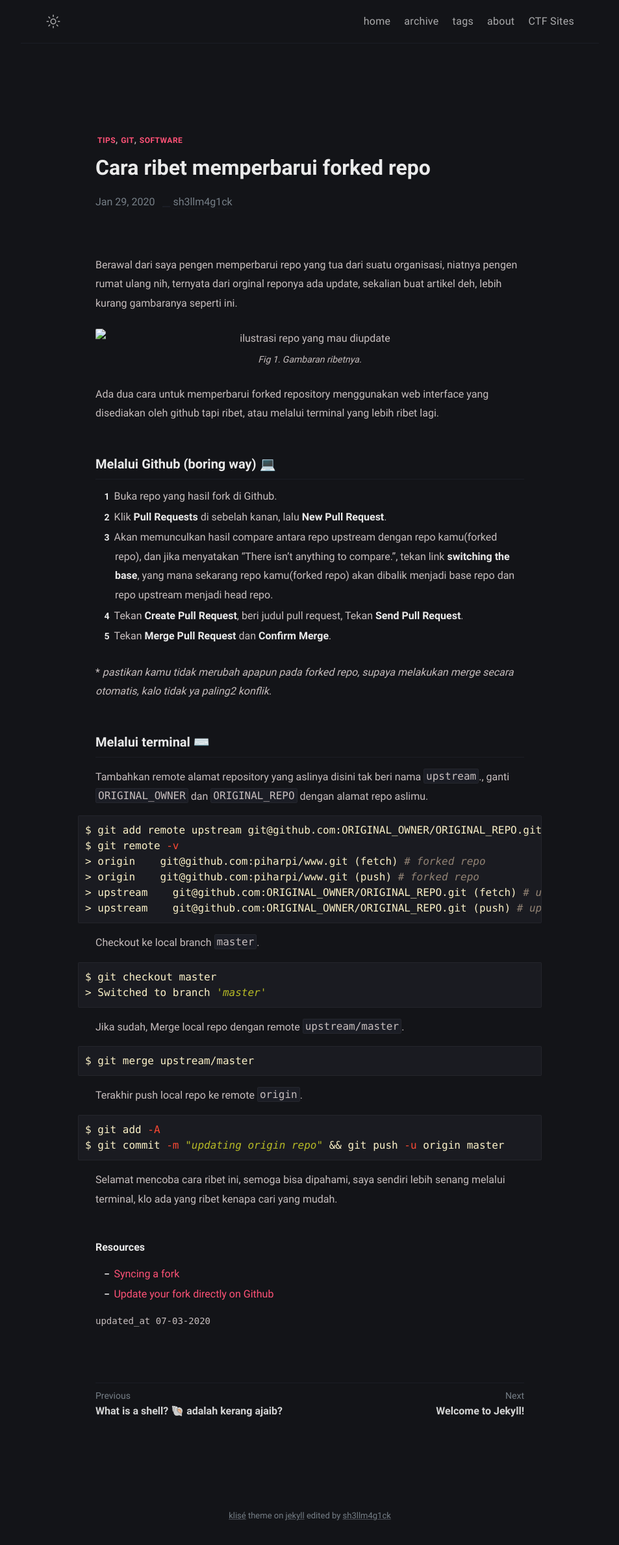
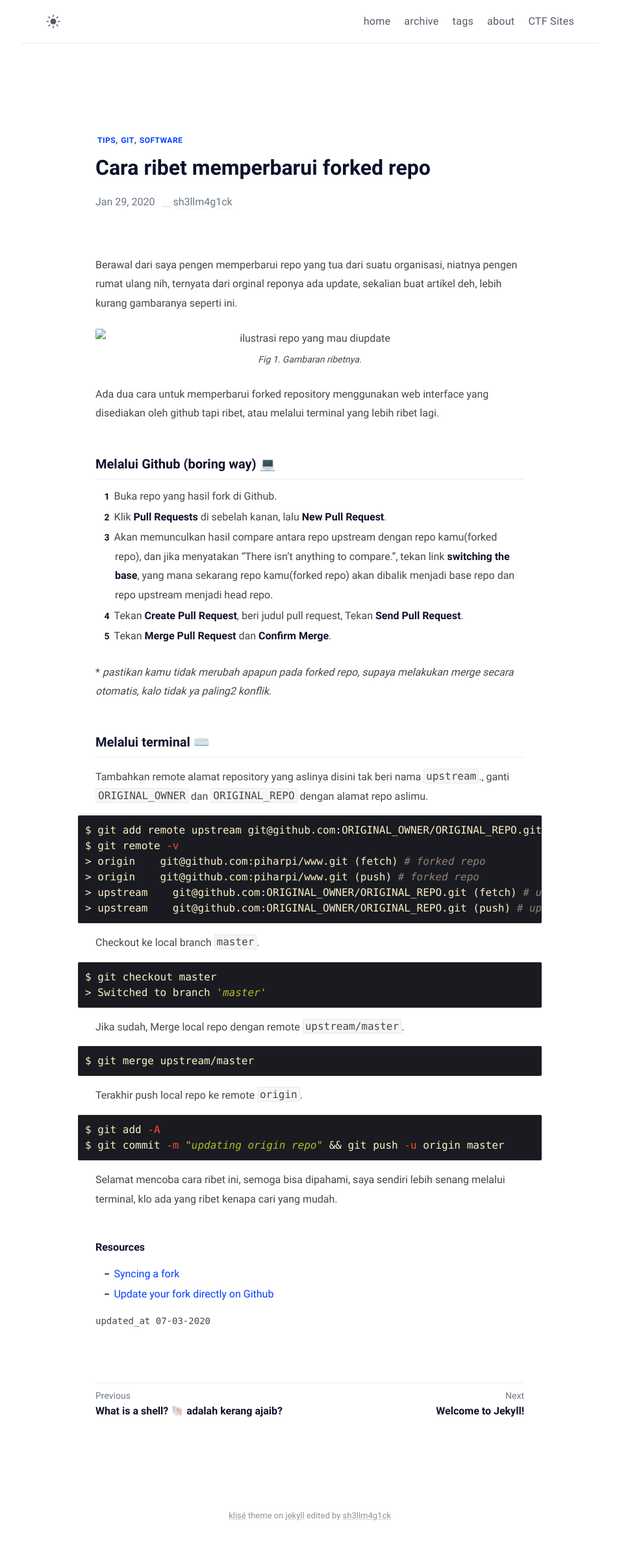
Before and after one commit to sh3llm4g1ck/sh3llm4g1ck.github.io, a Jekyll site: the page built from _posts/cara-memperbarui-fork-repository/2020-01-29-cara-memperbarui-fork-repository.md, in a window 1280 px wide. Shown: the whole page at 65% size, without its empty margins (163-1116 px from the left). Built offline with Jekyll 4.4.1, drawn with Linux system fonts in a browser that asks for light colours; some web fonts are replaced.

Commit message:
Update _dark.scss

```diff
--- a/_sass/klise/_dark.scss
+++ b/_sass/klise/_dark.scss
@@ -1,4 +1,4 @@
-body[data-theme="dark"] {
+body[dtheme="dark"] {
   color: $dark-text-base-color;
   background-color: $dark-black;
 
```
